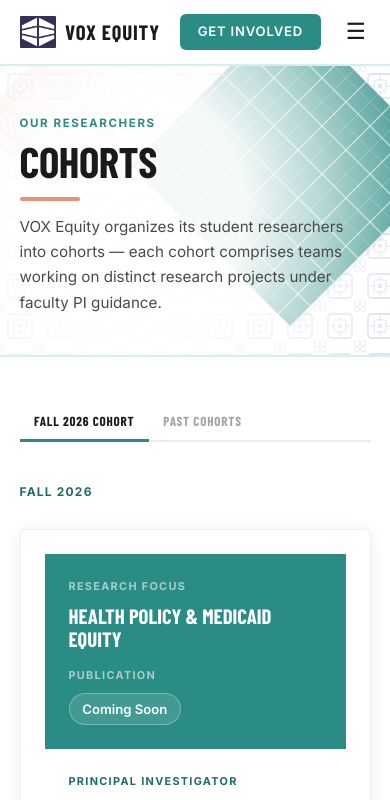
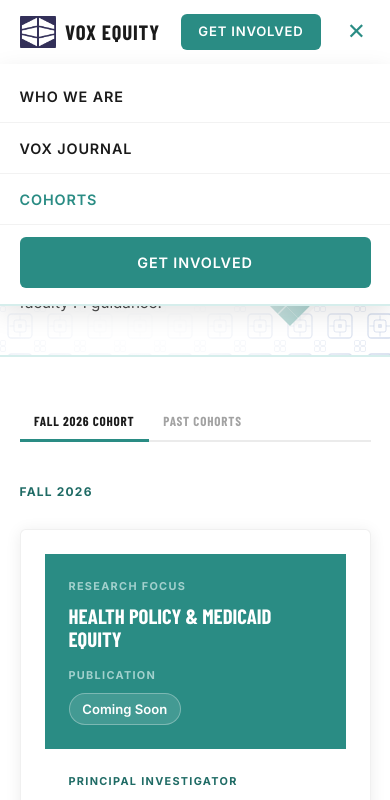
Before and after one commit to jamesq2800/VOX-Website, a plain HTML site: page cohorts.html in a window 390 px wide. Both pictures are taken after a click on the button "Open menu". Shown: the top 800 px of the page. Drawn offline with nearby package versions, Linux system fonts and the light colour scheme; grey boxes are pictures that could not be loaded; a web font is replaced by a local one.

Commit message:
Mobile responsiveness: nav + layout fixes (cohorts.html)

```diff
--- a/cohorts.html
+++ b/cohorts.html
@@ -17,13 +17,19 @@
       <img src="assets/vox-icon.png" alt="VOX Equity mark" />
       <span>VOX Equity</span>
     </a>
-    <nav>
+        <nav>
       <a href="who-we-are.html">Who We Are</a>
       <a href="vox-journal.html">VOX Journal</a>
       <a href="cohorts.html" class="active">Cohorts</a>
       <a class="nav-button" href="index.html#contact">Get Involved</a>
     </nav>
-    <button class="nav-toggle" aria-label="Open menu">&#9776;</button>
+    <button class="nav-toggle" aria-label="Open menu" aria-expanded="false">&#9776;</button>
+    <div class="mobile-nav" id="mobile-nav">
+      <a href="who-we-are.html">Who We Are</a>
+      <a href="vox-journal.html">VOX Journal</a>
+      <a href="cohorts.html" class="active">Cohorts</a>
+      <a class="nav-button" href="index.html#contact">Get Involved</a>
+    </div>
   </header>
 
   <main>
@@ -363,5 +369,32 @@
     });
   </script>
 
+  <script>
+    (function() {
+      var toggle = document.querySelector('.nav-toggle');
+      var header = document.querySelector('.site-header');
+      var mobileLinks = document.querySelectorAll('.mobile-nav a');
+      if (!toggle) return;
+      toggle.addEventListener('click', function() {
+        var open = header.classList.toggle('nav-open');
+        toggle.setAttribute('aria-expanded', open);
+        toggle.innerHTML = open ? '&#10005;' : '&#9776;';
+      });
+      mobileLinks.forEach(function(link) {
+        link.addEventListener('click', function() {
+          header.classList.remove('nav-open');
+          toggle.setAttribute('aria-expanded', 'false');
+          toggle.innerHTML = '&#9776;';
+        });
+      });
+      document.addEventListener('click', function(e) {
+        if (!header.contains(e.target)) {
+          header.classList.remove('nav-open');
+          toggle.setAttribute('aria-expanded', 'false');
+          toggle.innerHTML = '&#9776;';
+        }
+      });
+    })();
+  </script>
 </body>
 </html>
```
